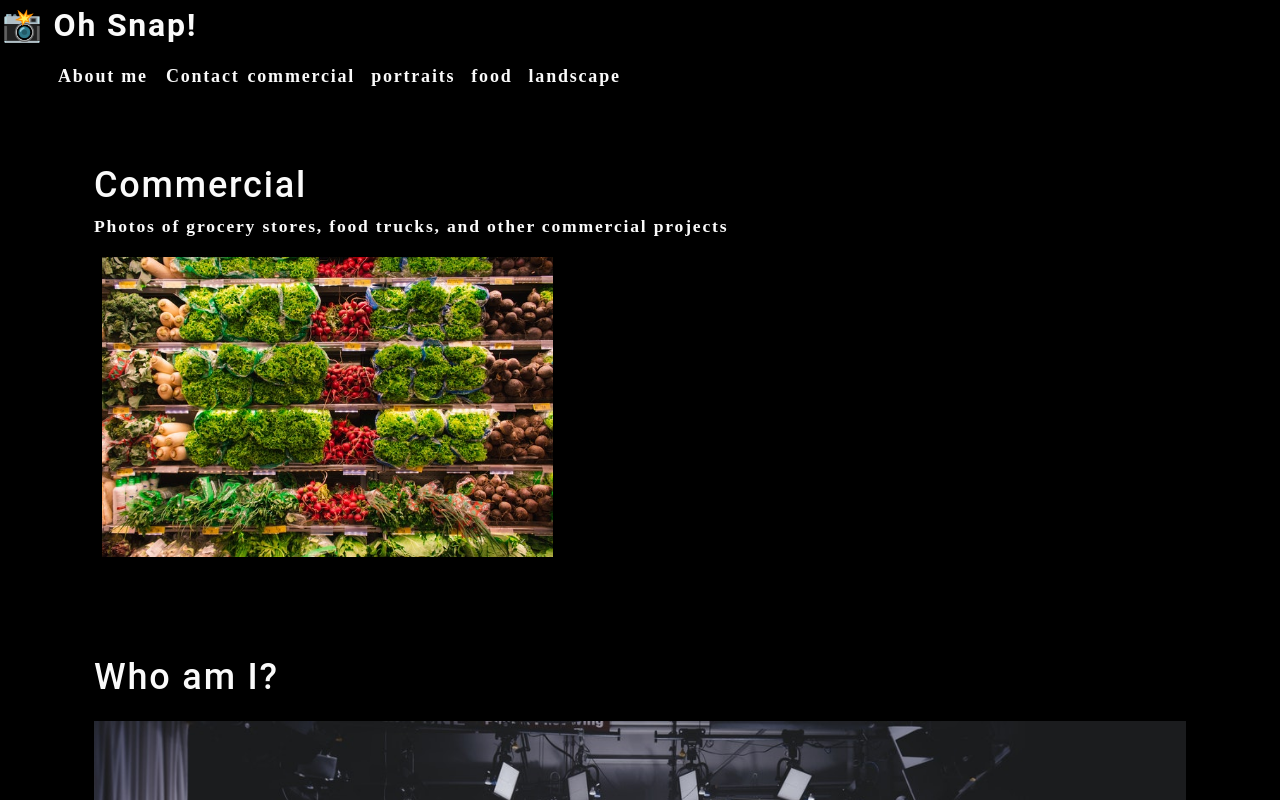
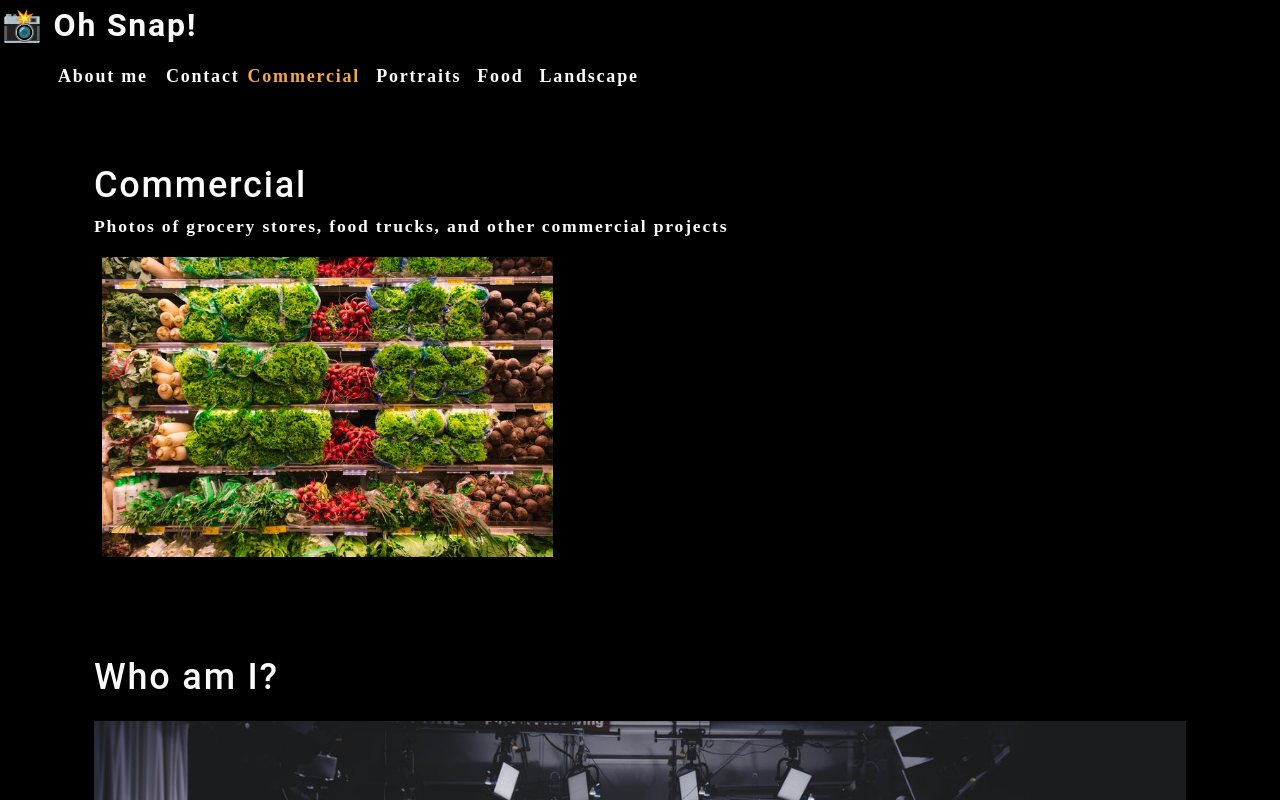
Before and after one commit to warrenp11/photo-port-3, a React (Create React App) app: page / in a window 1280 px wide. Shown: the top 800 px of the page. Built offline with nearby package versions, Linux system fonts and the light colour scheme.

Commit message:
Add Conditional Rendering to the Nav Component

```diff
--- a/src/App.js
+++ b/src/App.js
@@ -1,13 +1,33 @@
-import React from "react";
-// import './App.css';
-import About from './components/About';
-import Nav from './components/Nav';
+import React, { useState } from "react";
+import "./App.css";
+import About from "./components/About";
+import Nav from "./components/Nav";
 import Gallery from "./components/Gallery";
 
 function App() {
+  const [categories] = useState([
+    {
+      name: "commercial",
+      description:
+        "Photos of grocery stores, food trucks, and other commercial projects",
+    },
+    { name: "portraits", description: "Portraits of people in my life" },
+    { name: "food", description: "Delicious delicacies" },
+    {
+      name: "landscape",
+      description: "Fields, farmhouses, waterfalls, and the beauty of nature",
+    },
+  ]);
+
+  const [currentCategory, setCurrentCategory] = useState(categories[0]);
+
   return (
     <div>
-      <Nav></Nav>
+      <Nav
+        categories={categories}
+        setCurrentCategory={setCurrentCategory}
+        currentCategory={currentCategory}
+      ></Nav>
       <main>
         <Gallery></Gallery>
         <About></About>
--- a/src/components/Nav/index.js
+++ b/src/components/Nav/index.js
@@ -1,19 +1,13 @@
 import React from "react";
+import { capitalizeFirstLetter } from "../../utils/helpers";
 
-function Nav() {
-  const categories = [
-    {
-      name: "commercial",
-      description:
-        "Photos of grocery stores, food trucks, and other commercial projects",
-    },
-    { name: "portraits", description: "Portraits of people in my life" },
-    { name: "food", description: "Delicious delicacies" },
-    {
-      name: "landscape",
-      description: "Fields, farmhouses, waterfalls, and the beauty of nature",
-    },
-  ];
+function Nav(props) {
+
+  const {
+    categories = [],
+    setCurrentCategory,
+    currentCategory,
+  } = props;
 
   function categorySelected(name) {
     console.log(`${name} clicked`)
@@ -39,9 +33,17 @@
             <span>Contact</span>
           </li>
           {categories.map((category) => (
-            <li className="mx-1" key={category.name}>
-              <span onClick={() => categorySelected(category.name)} >{category.name}</span>
-            </li>
+            <li className={`mx-1 ${
+              currentCategory.name === category.name && 'navActive'
+              }`} key={category.name}>
+            <span
+              onClick={() => {
+                setCurrentCategory(category)
+              }}
+            >
+              {capitalizeFirstLetter(category.name)}
+            </span>
+          </li>
           ))}
         </ul>
       </nav>
```
